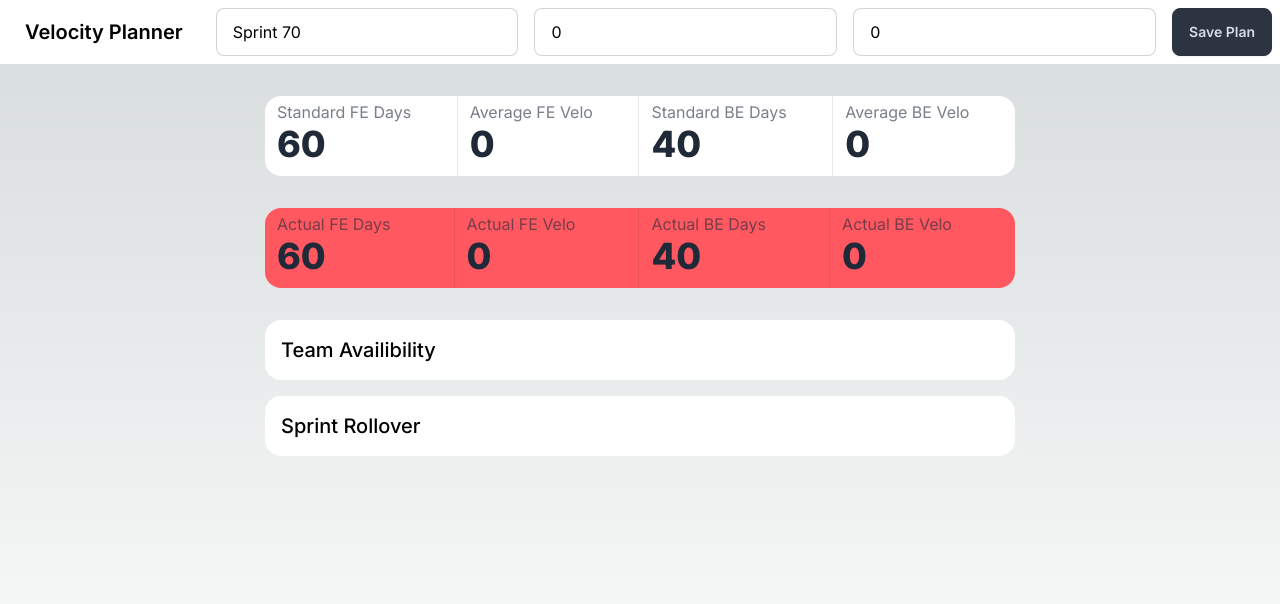
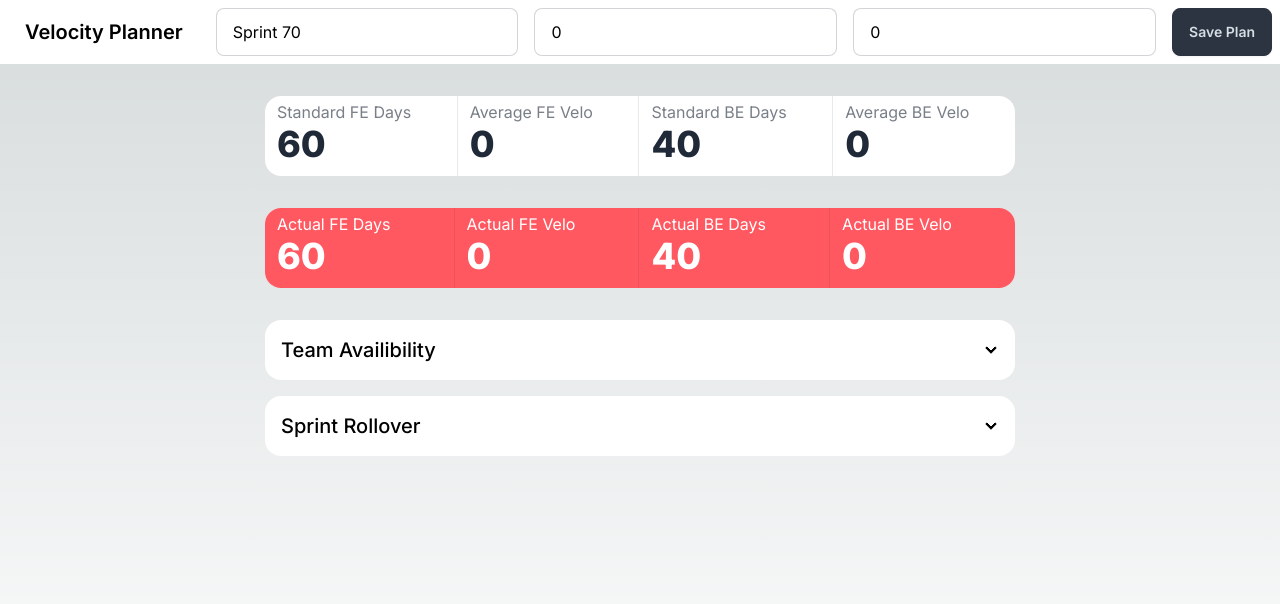
Before and after one commit to jordanpapaleo/capacity-planner, a Next.js app: page / in a window 1280 px wide. Shown: the top 604 px of the page. Built offline with nearby package versions, Linux system fonts and the light colour scheme.

Commit message:
Made error stat more readable

```diff
--- a/src/app/page.tsx
+++ b/src/app/page.tsx
@@ -2,7 +2,7 @@
 
 import Input from '@/components/Input';
 import React from 'react';
-import Stat from '@/components/Stat';
+import Stat, { ErrorStat } from '@/components/Stat';
 import Table from '@/components/Table';
 
 type CommonState = { fe: number, be: number }
@@ -117,14 +117,14 @@ export default function Home() {
           <Stat title="Average BE Velo" value={`${averageVelocity.be}`} />
         </div>
 
-        <div className="stats mb-8 w-full bg-error">
-          <Stat title="Actual FE Days" value={`${actualDays.fe}`} />
-          <Stat title="Actual FE Velo" value={`${actualVelocity.fe - rollPoints.fe}`} />
-          <Stat title="Actual BE Days" value={`${actualDays.be}`} />
-          <Stat title="Actual BE Velo" value={`${actualVelocity.be - rollPoints.be}`} />
+        <div className="stats mb-8 w-full">
+          <ErrorStat title="Actual FE Days" value={`${actualDays.fe}`} />
+          <ErrorStat title="Actual FE Velo" value={`${actualVelocity.fe - rollPoints.fe}`} />
+          <ErrorStat title="Actual BE Days" value={`${actualDays.be}`} />
+          <ErrorStat title="Actual BE Velo" value={`${actualVelocity.be - rollPoints.be}`} />
         </div>
 
-        <div className="collapse bg-base-100 mb-4">
+        <div className="collapse collapse-arrow bg-base-100 mb-4">
           <input type="checkbox" name="my-accordion-1" />
           <div className="collapse-title text-xl font-medium">
             Team Availibility
@@ -154,7 +154,7 @@ export default function Home() {
           </div>
         </div>
 
-        <div className="collapse bg-base-100">
+        <div className="collapse collapse-arrow bg-base-100">
           <input type="checkbox" name="my-accordion-1" />
           <div className="collapse-title text-xl font-medium">
             Sprint Rollover
--- a/src/components/Stat.tsx
+++ b/src/components/Stat.tsx
@@ -1,14 +1,14 @@
 // https://daisyui.com/components/stat/
 const Stat = ({
+  children,
+  description,
   title,
   value,
-  description,
-  children,
 }: {
+  children?: React.ReactNode
+  description?: string
   title?: string
   value?: string
-  description?: string
-  children?: React.ReactNode
 }) => (
   <div className="stat p-1 pl-3">
     <div className="stat-title">{title}</div>
@@ -20,4 +20,25 @@ const Stat = ({
   </div>
 )
 
+export const ErrorStat = ({
+  children,
+  description,
+  title,
+  value,
+}: {
+  title?: string
+  value?: string
+  description?: string
+  children?: React.ReactNode
+}) => (
+  <div className="stat p-1 pl-3 bg-error">
+    <div className="stat-title text-base-100">{title}</div>
+    <div className="stat-value mb-2 text-base-100">
+      <div>{value}</div>
+      {children}
+    </div>
+    <div className="stat-desc text-base-100">{description}</div>
+  </div>
+)
+
 export default Stat
```
